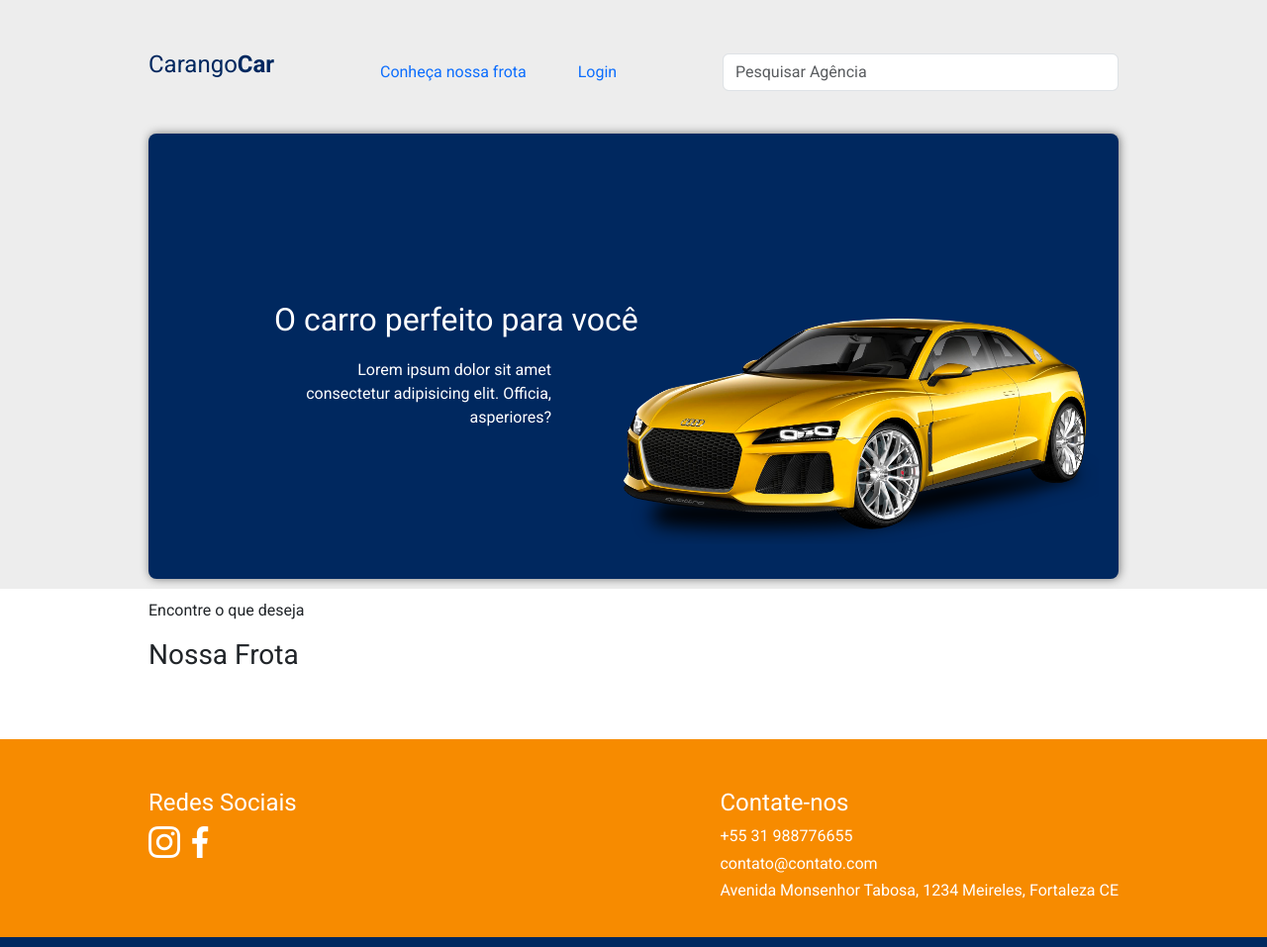
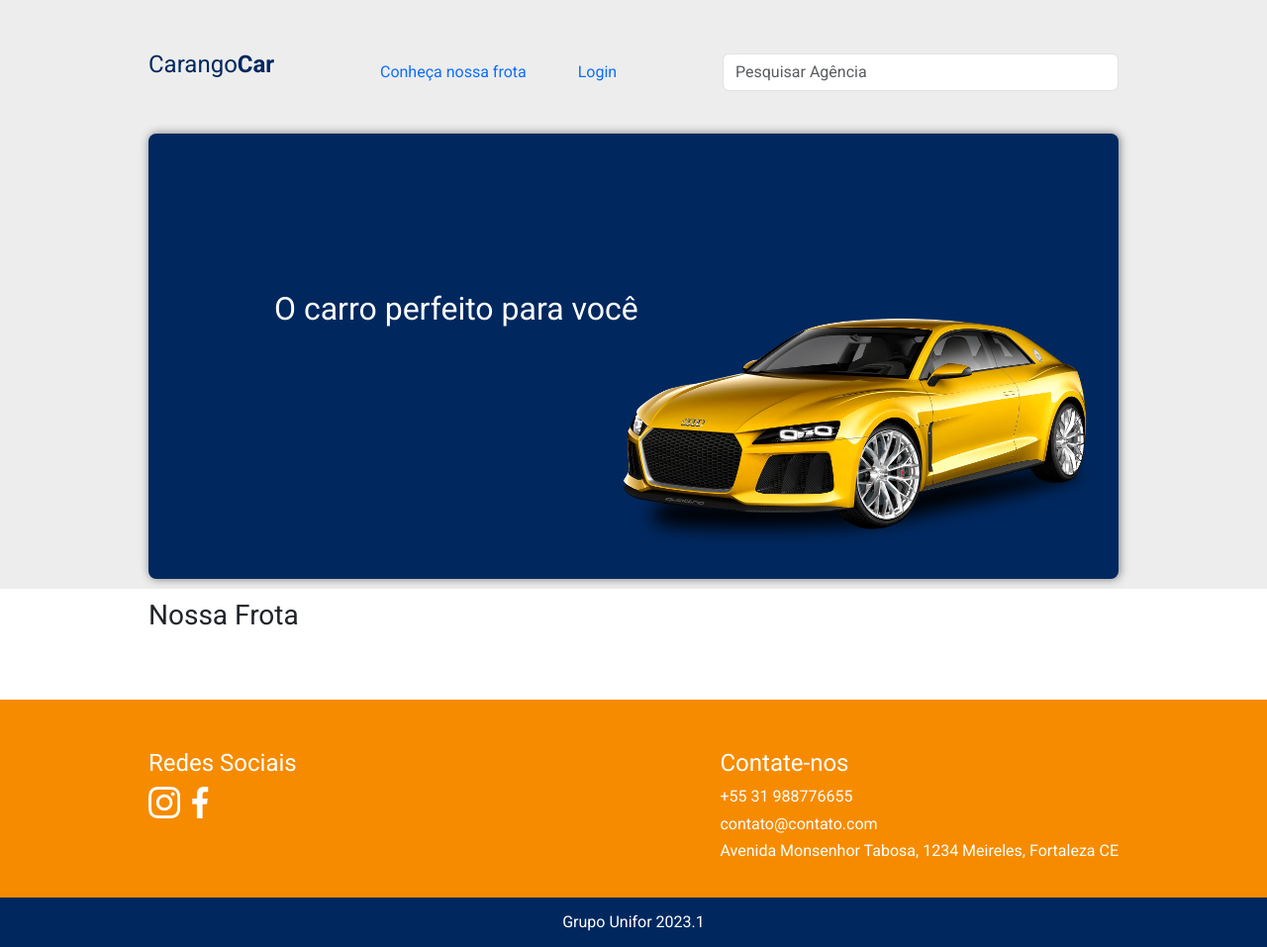
Before and after one commit to Alisson-Augusto/ProjetoLocacaoVeiculos, a Flask app: page / in a window 1280 px wide. Shown: the whole page at 99% size. Run offline with Flask 3, Linux system fonts and the light colour scheme; data that the repository does not hold is empty; some libraries are stand-ins or nearby versions.

Commit message:
corrigindo interface

```diff
--- a/app/static/css/styles.css
+++ b/app/static/css/styles.css
@@ -115,7 +115,7 @@ nav ul button:hover {
 
 .header-block .text {
   position: absolute;
-  bottom: 30%;
+  top: 35%;
   left: 15%;
 }
 
@@ -212,6 +212,8 @@ section .card-item {
 }
 
 .card-item img {
+  object-fit: contain;
+  max-height: 160px;
   width: 85%;
 }
 
--- a/app/templates/home/index.html
+++ b/app/templates/home/index.html
@@ -4,10 +4,6 @@
 <div class="header-block">
   <div class="text">
     <h2>O carro perfeito para você</h2>
-    <p>
-      Lorem ipsum dolor sit amet consectetur adipisicing elit. Officia,
-      asperiores?
-    </p>
   </div>
   <img src="{{url_for('static', filename='images/car-header.png')}}" alt="Car" />
 </div>
@@ -16,7 +12,6 @@
 <section class="frota" id="frota">
   <div class="content">
     <div class="title-wrapper-frota">
-      <p>Encontre o que deseja</p>
       <h3>Nossa Frota</h3>
     </div>
     <div class="card-wrapper">
```
Also changed, not shown: app/static/images/corolla.png.
